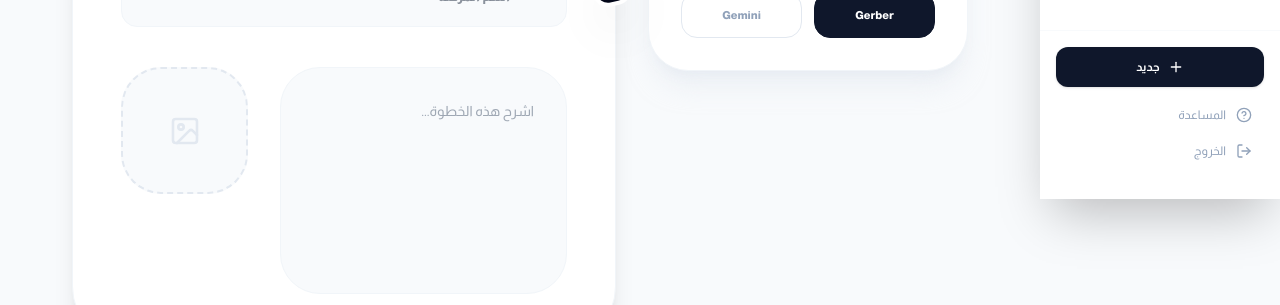
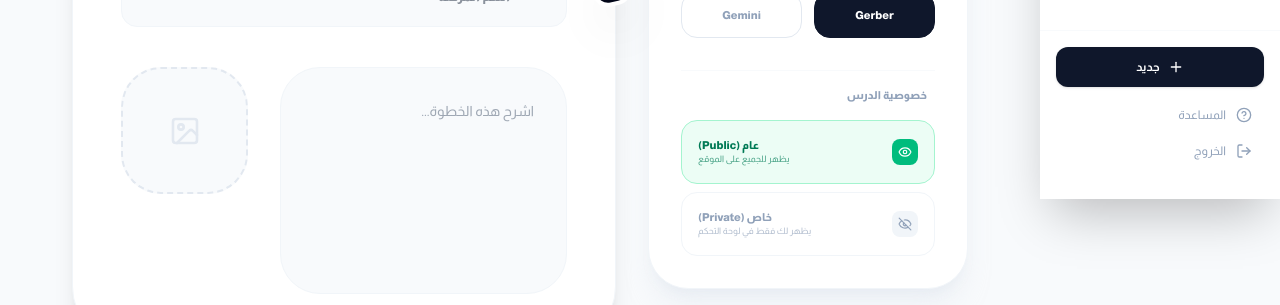
Before and after one commit to ahesab365-png/KSI-Digital-Pattern, a React (Vite) app in the folder frontend/: page /admin/create-article in a window 1280 px wide. Shown: the part 601-906 px from the top of the page. Built offline with nearby package versions, Linux system fonts and the light colour scheme; no server answers; sample sign-in values are in the browser's storage.

Commit message:
Add Privacy Settings (Public/Private) to Article Creation

```diff
--- a/frontend/src/pages/CreateArticle.jsx
+++ b/frontend/src/pages/CreateArticle.jsx
@@ -291,6 +291,33 @@ const CreateArticle = () => {
                           </button>
                      </div>
                    </div>
+
+                   <div className="space-y-4 pt-4 border-t border-slate-50">
+                     <label className="text-[11px] font-black text-slate-400 block text-right px-2">خصوصية الدرس</label>
+                     <div className="flex flex-col gap-2">
+                        <button
+                          onClick={() => setIsPublic(true)}
+                          className={`flex items-center justify-between p-4 rounded-2xl border transition-all ${isPublic ? 'bg-emerald-50 border-emerald-200 text-emerald-700' : 'bg-white border-slate-100 text-slate-400 hover:border-slate-200'}`}
+                        >
+                          <div className={`p-1.5 rounded-lg ${isPublic ? 'bg-emerald-500 text-white' : 'bg-slate-100'}`}><Eye size={14} /></div>
+                          <div className="flex flex-col items-end">
+                            <span className="text-[11px] font-black">عام (Public)</span>
+                            <span className="text-[9px] opacity-70">يظهر للجميع على الموقع</span>
+                          </div>
+                        </button>
+
+                        <button
+                          onClick={() => setIsPublic(false)}
+                          className={`flex items-center justify-between p-4 rounded-2xl border transition-all ${!isPublic ? 'bg-amber-50 border-amber-200 text-amber-700' : 'bg-white border-slate-100 text-slate-400 hover:border-slate-200'}`}
+                        >
+                          <div className={`p-1.5 rounded-lg ${!isPublic ? 'bg-amber-500 text-white' : 'bg-slate-100'}`}><EyeOff size={14} /></div>
+                          <div className="flex flex-col items-end">
+                            <span className="text-[11px] font-black">خاص (Private)</span>
+                            <span className="text-[9px] opacity-70">يظهر لك فقط في لوحة التحكم</span>
+                          </div>
+                        </button>
+                     </div>
+                   </div>
                 </div>
              </div>
            </div>
```
